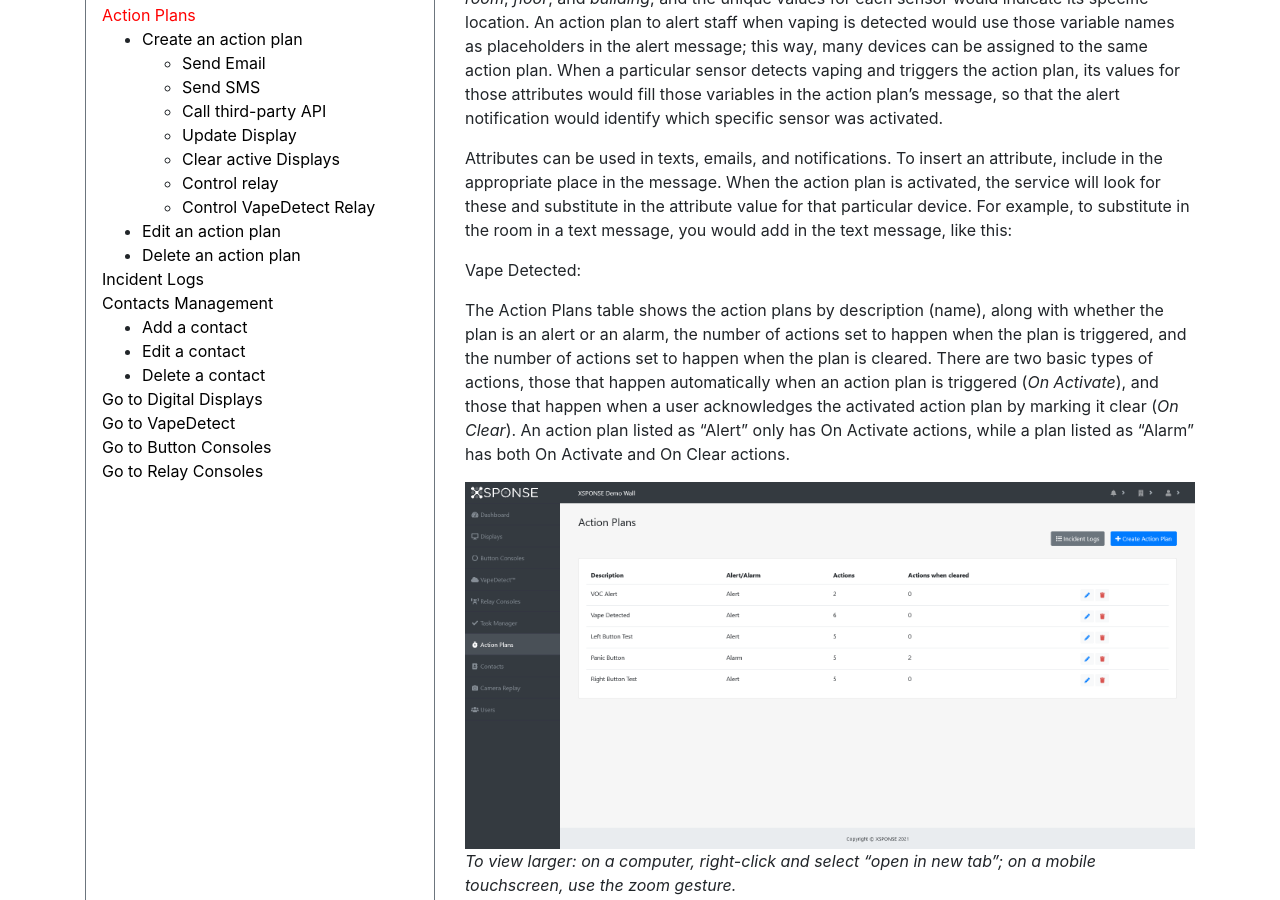
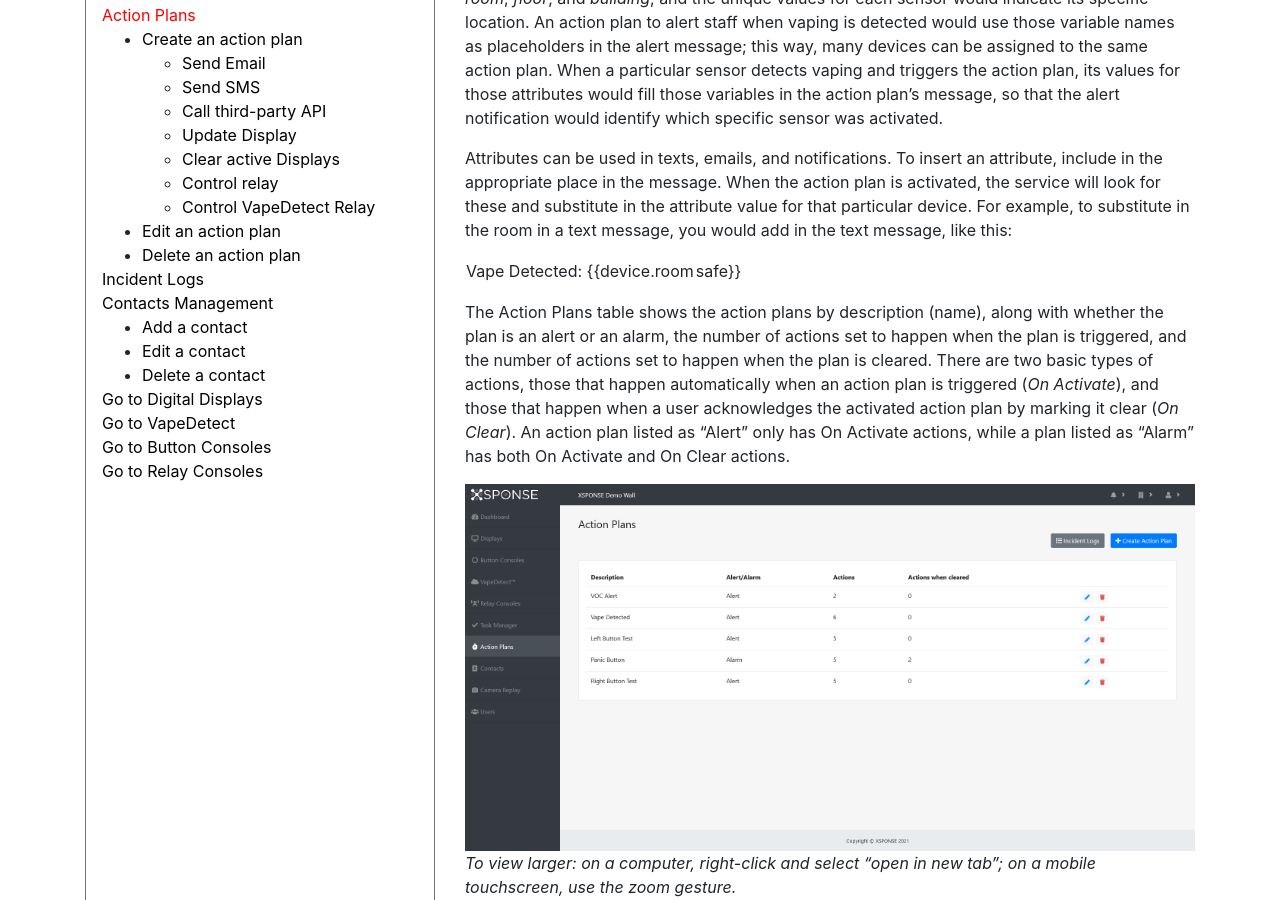
Before and after one commit to NrsSystems/docs, a Jekyll site: the page built from general-ops/action-plans.md, in a window 1280 px wide and 900 px high, scrolled down 741 px. Built offline with Jekyll 4.4.1, drawn with Linux system fonts in a browser that asks for light colours; our own code applies the rules of GitHub Pages for plain Markdown files.

Commit message:
Update action-plans.md

```diff
--- a/general-ops/action-plans.md
+++ b/general-ops/action-plans.md
@@ -11,7 +11,7 @@ An action plan is a set of one or more actions that happen automatically in resp
 Some actions allow you to use _device attributes_, which are user-defined variables that allow action plans to provide relevant information about which device is sending an alert. By default, devices have two attributes, _room_ and _street\_address_, and you can add more. For example, for a large high school with multiple floors and buildings, all sensors could have attributes named _room_, _floor_, and _building_, and the unique values for each sensor would indicate its specific location. An action plan to alert staff when vaping is detected would use those variable names as placeholders in the alert message; this way, many devices can be assigned to the same action plan. When a particular sensor detects vaping and triggers the action plan, its values for those attributes would fill those variables in the action plan’s message, so that the alert notification would identify which specific sensor was activated.
 
 Attributes can be used in texts, emails, and notifications. To insert an attribute, include {{device._attributename_|safe}} in the appropriate place in the message. When the action plan is activated, the service will look for these and substitute in the attribute value for that particular device. For example, to substitute in the room in a text message, you would add {{device.room|safe}} in the text message, like this:
-> Vape Detected: {{device.room|safe}}
+> Vape Detected: \{\{device.room|safe}}
 
 The Action Plans table shows the action plans by description (name), along with whether the plan is an alert or an alarm, the number of actions set to happen when the plan is triggered, and the number of actions set to happen when the plan is cleared. There are two basic types of actions, those that happen automatically when an action plan is triggered (_On Activate_), and those that happen when a user acknowledges the activated action plan by marking it clear (_On Clear_). An action plan listed as "Alert" only has On Activate actions, while a plan listed as "Alarm" has both On Activate and On Clear actions.
 
```
